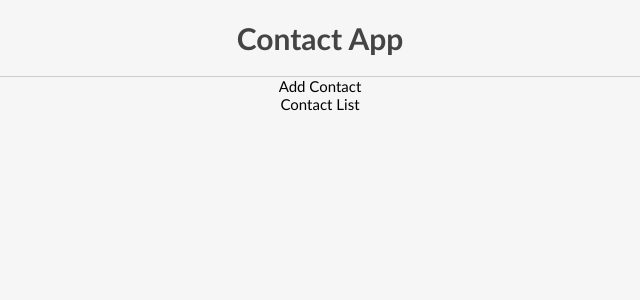
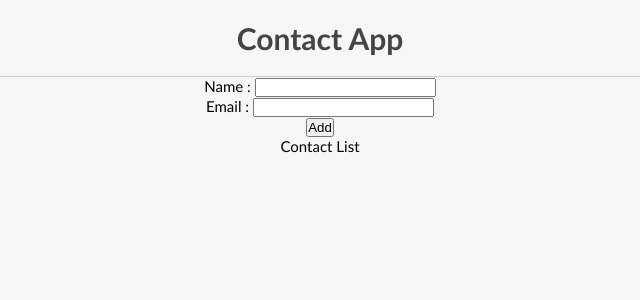
Before and after one commit to sepidehbiglarizadeh/ContactList-App, a React (Create React App) app: page / in a window 1280 px wide. Shown: the top 300 px of the page, without its empty margins (320-960 px from the left). Built offline with nearby package versions, Linux system fonts and the light colour scheme.

Commit message:
AddContact component developed

```diff
--- a/src/App.js
+++ b/src/App.js
@@ -1,10 +1,18 @@
+import { useState } from "react";
 import "./App.css";
+import AddContact from "./components/AddContact/AddContact";
 
 const App = () => {
+    const [contacts,setContacts]= useState([]);
+
+    const addContactHandler=(contact)=>{
+        setContacts([...contacts, {id: Math.ceil(Math.random()*100), ...contact}]);
+    }
+
     return (
         <main className="app">
             <h1>Contact App</h1>
-            <section>Add Contact</section>
+            <AddContact addContactHandler={addContactHandler} />
             <section>Contact List</section>
         </main>
      );
--- /dev/null
+++ b/src/components/AddContact/AddContact.js
@@ -0,0 +1,31 @@
+import { useState } from "react";
+
+const AddContact = ({addContactHandler}) => {
+    const [contact,setContact]=useState({name:"",email:""})
+
+    const changeHandler=(e)=>{
+        setContact({...contact,[e.target.name]: e.target.value});
+    }
+
+    const submitForm=(e)=>{
+        e.preventDefault();
+        addContactHandler(contact);
+        setContact({name:"",email:""});
+    }
+
+    return (
+        <form onSubmit={submitForm}>
+            <div>
+                <label>Name : </label>
+                <input type="text" name="name" value={contact.name} onChange={changeHandler}/>
+            </div>
+            <div>
+                <label>Email : </label>
+                <input type="text" name="email" value={contact.email} onChange={changeHandler}/>
+            </div>
+            <button type="submit">Add</button>
+        </form>
+     );
+}
+
+export default AddContact;
```
